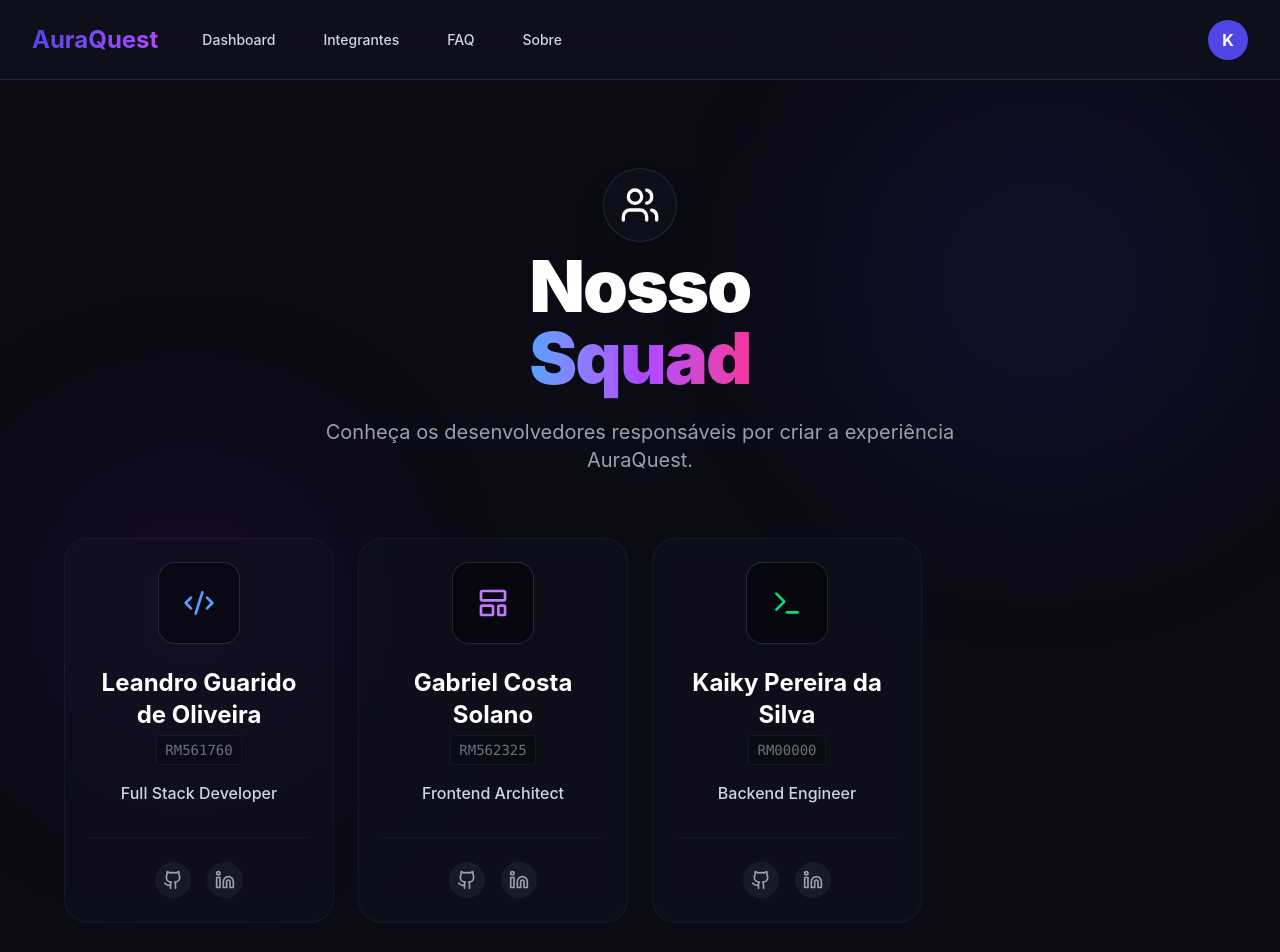
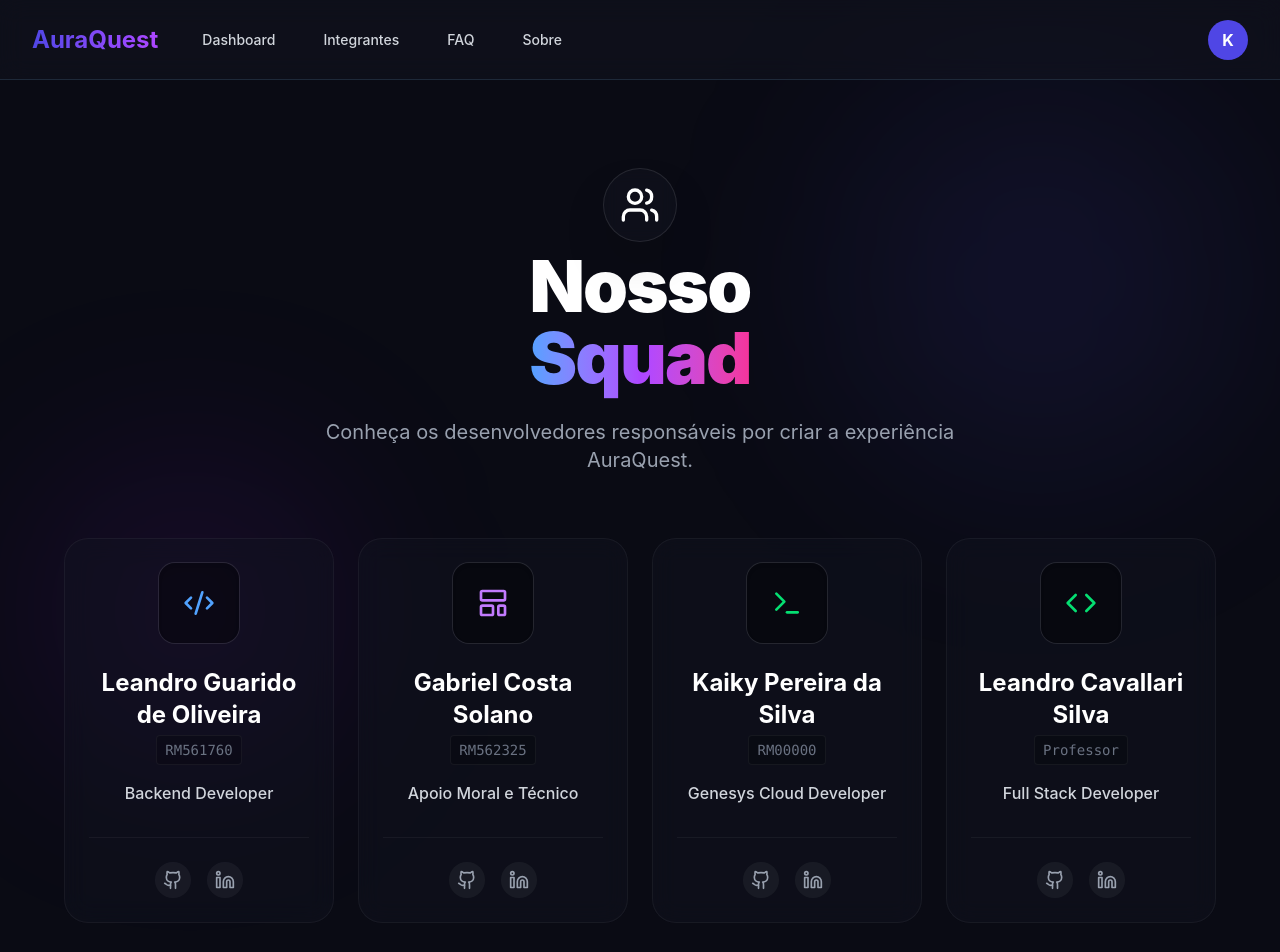
Before and after one commit to Liga-dos-Viloes/AuraQuest, a React (Vite) app: page /integrantes in a window 1280 px wide. Shown: the top 952 px of the page. Built offline with nearby package versions, Linux system fonts and the light colour scheme.

Commit message:
feat: adcionando integrantes novos

```diff
--- a/src/pages/Integrantes.tsx
+++ b/src/pages/Integrantes.tsx
@@ -1,4 +1,4 @@
-import { Github, Linkedin, Code2, Terminal, LayoutTemplate, Users } from 'lucide-react';
+import { Github, Linkedin, Code2, Terminal, LayoutTemplate, Users, CodeIcon } from 'lucide-react';
 
 interface Member {
   nome: string;
@@ -14,7 +14,7 @@ const squadData: Member[] = [
   {
     nome: "Leandro Guarido de Oliveira",
     rm: "RM561760",
-    funcao: "Full Stack Developer",
+    funcao: "Backend Developer",
     icon: Code2,
     cor: "text-blue-400",
     github: "https://github.com/LeandroGuaridoOliveira",
@@ -23,7 +23,7 @@ const squadData: Member[] = [
   {
     nome: "Gabriel Costa Solano",
     rm: "RM562325",
-    funcao: "Frontend Architect",
+    funcao: "Apoio Moral e Técnico",
     icon: LayoutTemplate,
     cor: "text-purple-400",
     github: "https://github.com/GabSolano",
@@ -32,12 +32,21 @@ const squadData: Member[] = [
   {
     nome: "Kaiky Pereira da Silva",
     rm: "RM00000",
-    funcao: "Backend Engineer",
+    funcao: "Genesys Cloud Developer",
     icon: Terminal,
     cor: "text-green-400",
     github: "https://github.com/rodrigueszkkk",
     linkedin: "https://www.linkedin.com/in/kaikypereira/"
+  },
+  { nome: "Leandro Cavallari Silva",
+    rm: "Professor",
+    funcao: "Full Stack Developer",
+    icon: CodeIcon,
+    cor: "text-green-400",
+    github: "https://github.com/Leandroyyy",
+    linkedin: "https://www.linkedin.com/in/leandro-cavallari/?locale=pt"
   }
+
 ];
 
 export function Integrantes() {
```
